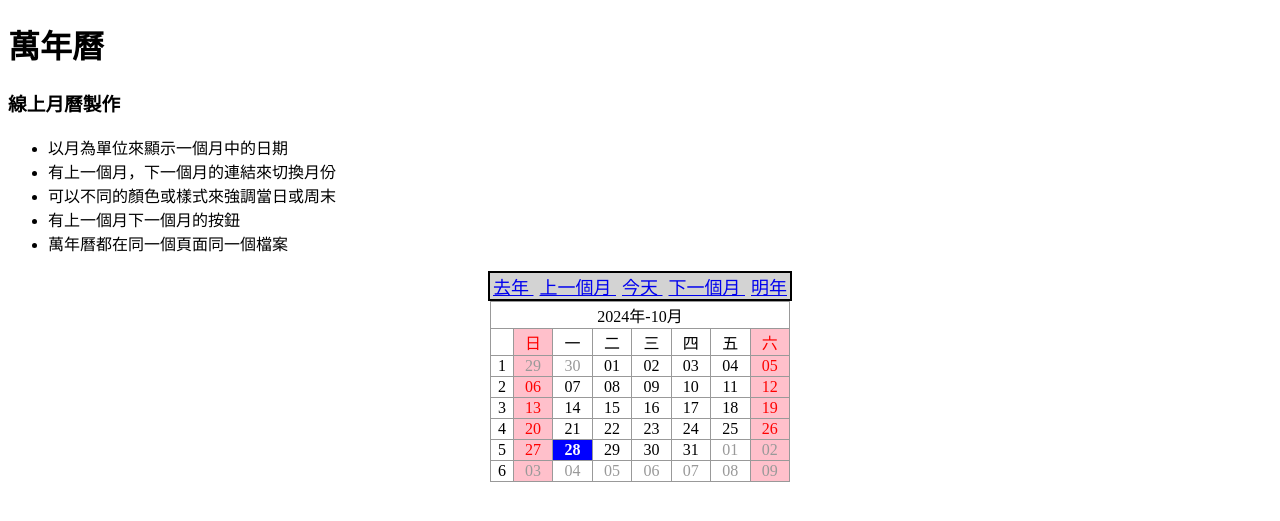
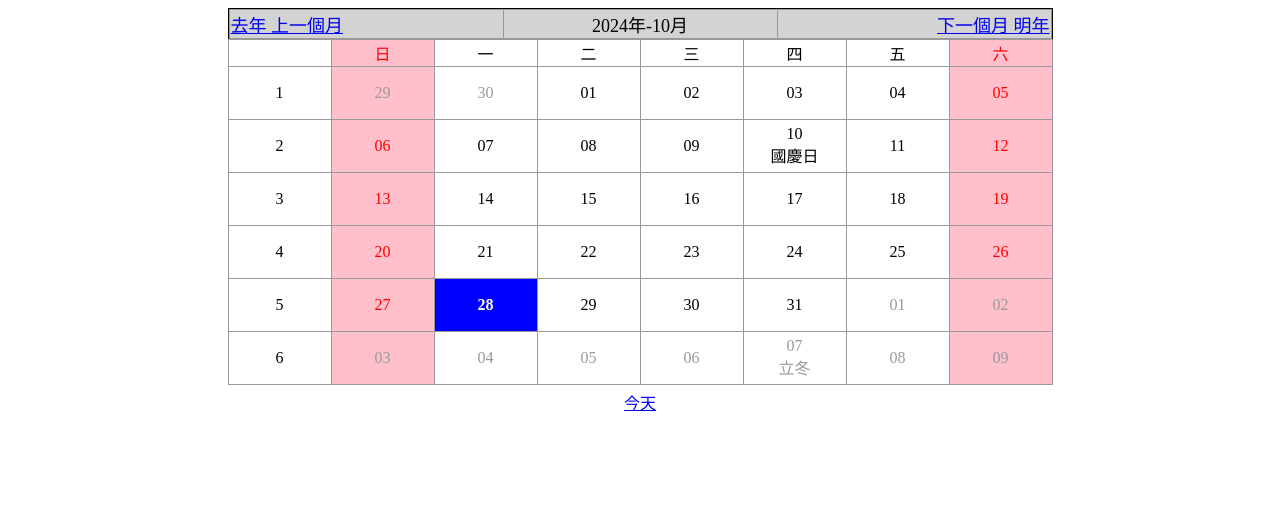
Before and after one commit to wangyf530/PHP---Liu, a PHP site: page /calendar.php in a window 1280 px wide. Shown: the top 521 px of the page. Run offline with PHP 8.4, Linux system fonts and the light colour scheme.

Commit message:
完善萬年曆

```diff
--- a/calendar.php
+++ b/calendar.php
@@ -8,12 +8,20 @@
     table {
         border-collapse:collapse;
         margin:auto;
-        width:300px;
     }
-    td,th{
+    td{
         /* padding:5px 10px; */
         text-align: center;
         border:1px solid #999;
+        width: 100px;
+    }
+
+    td:hover{
+        background-color:skyblue;
+    }
+
+    .days{
+        height:50px;
     }
 
     .holiday{
@@ -31,18 +39,17 @@
         font-weight: bolder;
     }
 
-    .clicks{
+    .nav{
+        border: 1px solid black;
         font-size:18px;
-        border:2px solid black;
         margin: auto;
         text-align: center;
-        width:300px;
+        width:823px;
         background: lightgrey;
+        border-bottom:none;
+
     }
 
-    a{
-        padding:3px;
-    }
     a:hover{
         background:black;
         color:white;
@@ -53,16 +60,7 @@
 </head>
 
 <body>
-    <h1>萬年曆</h1>
 
-    <h3>線上月曆製作</h3>
-<ul>
-    <li>以月為單位來顯示一個月中的日期</li>
-    <li>有上一個月，下一個月的連結來切換月份</li>
-    <li>可以不同的顏色或樣式來強調當日或周末</li>
-    <li>有上一個月下一個月的按鈕</li>
-    <li>萬年曆都在同一個頁面同一個檔案</li>
-</ul>
 <?php
     // 如果有參數就按照參數來 沒有的話就用當前年月份
     if (isset($_GET['month'])) {
@@ -94,18 +92,17 @@
         $nextMonth = $month +1;
         $nextYear = $year;
     }
+
+    // 特殊節日
+    $spDate=['2024-11-07'=>"立冬",
+             '2024-11-22'=>"小雪"];
+
+    // 每年固定的假日
+    $holidays=['01-01'=>"元旦",
+               '02-28'=>"二二八紀念日",
+               '05-01'=>"勞動節",
+               '10-10'=>"國慶日"];
 ?>
-<div class='clicks'>
-    <!-- 連結前往去年、上一個月、今天、下一個月、以及明年 -->
-    <a href="calendar.php?year=<?=$year-1;?>&month=<?=$month;?>"> 去年 </a>
-    <a href="calendar.php?year=<?=$prevYear;?>&month=<?=$prevMonth;?>"> 上一個月 </a>
-    <a href="calendar.php?year=<?=date("Y");?>&month=<?=date('m');?>"> 今天 </a>
-    <a href="calendar.php?year=<?=$nextYear;?>&month=<?=$nextMonth;?>"> 下一個月 </a>
-    <a href="calendar.php?year=<?=$year+1;?>&month=<?=$month;?>"> 明年 </a>
-</div>
-
-<!-- 萬年曆的表格 -->
-<table>
 <?php
     // 當月第一天
     $firstInMonth = "$year-$month-1";
@@ -113,11 +110,32 @@
     // 當月第一天是週幾
     $firstDayWeek= date("w",$firstDayTime);
     // $firstDayWeek = date("w",strtotime(date("Y-m-1")));
+?>
+<div class='nav'>
+    <!-- 連結前往去年、上一個月、今天、下一個月、以及明年 -->
+    <table style="width:100%;">
+        <tr>
+            <td style='text-align:left'>
+                <a href="calendar.php?year=<?=$year-1;?>&month=<?=$month;?>"> 去年 </a>
+                <a href="calendar.php?year=<?=$prevYear;?>&month=<?=$prevMonth;?>"> 上一個月 </a>
+            </td>
+            <td>
+            <?=date('Y年-m月',$firstDayTime);?>
+            </td>
+            <td style='text-align:right'>
+                <a href="calendar.php?year=<?=$nextYear;?>&month=<?=$nextMonth;?>"> 下一個月 </a>
+                <a href="calendar.php?year=<?=$year+1;?>&month=<?=$month;?>"> 明年 </a>
+            </td>
+        </tr>
+</table>
+</div>
 
 
-    // 印月份
-    $month = date('Y年-m月',$firstDayTime);
-    echo "<tr> <td colspan=8>".$month."</td>";
+
+<!-- 萬年曆的表格 -->
+<table>
+<?php
+
     // 印週幾
     $day=[' ','日','一','二','三','四','五','六'];
     echo "<tr>";
@@ -135,7 +153,7 @@
     for ($i=0; $i<6; $i++) {
         echo "<tr>";
         // 印第幾周
-        echo "<td>";
+        echo "<td class='days'>";
         echo $i+1;
         echo "</td>";
 
@@ -154,6 +172,14 @@
             $isHoliday = ($w==6 || $w==0)?'holiday':'';
             echo "<td class = '$theMonth $isToday $isHoliday'>";
             echo date('d',$theDayTime);
+            // 如果今天的日期有在$spDate裡面 key
+            // value
+            if (isset($spDate[date('Y-m-d',$theDayTime)])) {
+                echo "<br>{$spDate[date('Y-m-d',$theDayTime)]}";
+            }
+            if (isset($holidays[date('m-d',$theDayTime)])) {
+                echo "<br>{$holidays[date("m-d",$theDayTime)]}";
+            }
             echo "</td>";
         }
         echo "</tr>";
@@ -161,5 +187,8 @@
 
 ?>
 </table>
+<div style="text-align:center; padding-top:5px;">
+<a href="calendar.php?year=<?=date("Y");?>&month=<?=date('m');?>"> 今天 </a>
+</div>
 </body>
 </html>
```
